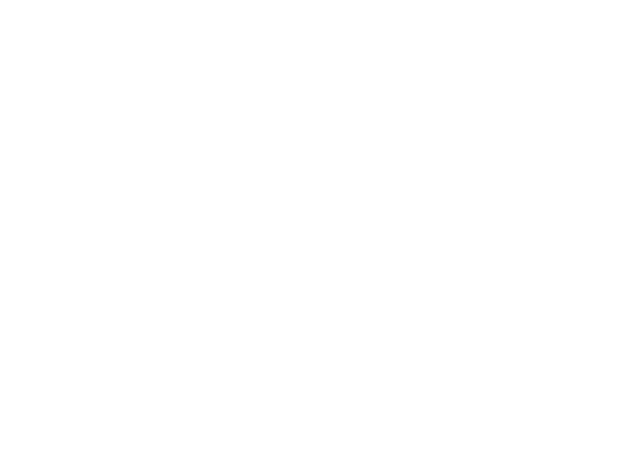
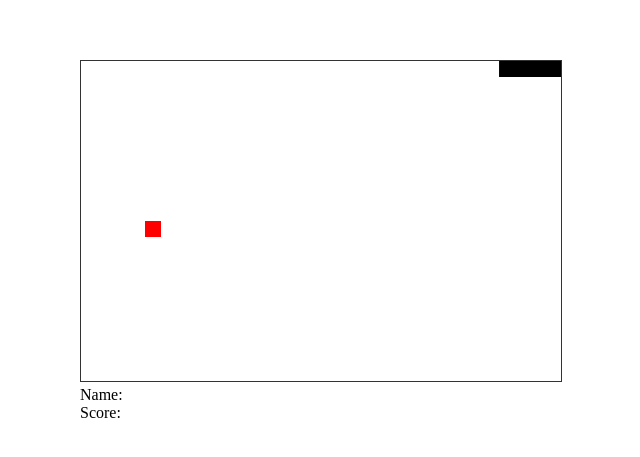
Before and after one commit to CodectiveOrg/snake-frontend, a React (Vite) app: page /game in a window 1280 px wide. Before the commit this address had no page. Shown: the part 159-616 px from the top of the page, without its empty margins (319-959 px from the left). Built offline with nearby package versions, Linux system fonts and the light colour scheme.

Commit message:
[ADD] intro page and game page

```diff
--- a/src/components/canvas.ts
+++ b/src/components/canvas.ts
@@ -1,5 +1,4 @@
 import type { Point } from "../types/point.ts";
-import { DOM } from "../utils/dom.utils.ts";
 import type { Snake } from "../entities/snake.ts";
 
 export class Canvas {
@@ -13,14 +12,17 @@ export class Canvas {
 
   private ctx: CanvasRenderingContext2D;
 
-  public constructor(private snake: Snake) {
+  public constructor(
+    private canvas: HTMLCanvasElement,
+    private snake: Snake,
+  ) {
     this.init();
-    this.ctx = DOM.canvas.getContext("2d")!;
+    this.ctx = this.canvas.getContext("2d")!;
   }
 
   private init(): void {
-    DOM.canvas.width = Canvas.BOARD_WIDTH * Canvas.CELL_SIZE;
-    DOM.canvas.height = Canvas.BOARD_HEIGHT * Canvas.CELL_SIZE;
+    this.canvas.width = Canvas.BOARD_WIDTH * Canvas.CELL_SIZE;
+    this.canvas.height = Canvas.BOARD_HEIGHT * Canvas.CELL_SIZE;
   }
 
   public drawFood(point: Point): void {
@@ -53,7 +55,7 @@ export class Canvas {
   }
 
   public clear(): void {
-    this.ctx.clearRect(0, 0, DOM.canvas.width, DOM.canvas.height);
+    this.ctx.clearRect(0, 0, this.canvas.width, this.canvas.height);
   }
 
   private getSortedPoints(i: number, j: number): [Point, Point] {
--- /dev/null
+++ b/src/components/canvas/canvas.component.tsx
@@ -0,0 +1,9 @@
+import type { ReactNode, Ref } from "react";
+
+import styles from "./canvas.module.css";
+
+type Props = { ref: Ref<HTMLCanvasElement> };
+
+export default function CanvasComponent({ ref }: Props): ReactNode {
+  return <canvas ref={ref} className={styles.canvas}></canvas>;
+}
--- a/src/styles/canvas.css
+++ b/src/components/canvas/canvas.module.css
@@ -1,3 +1,3 @@
-canvas {
+.canvas {
   border: 1px solid hsl(0deg 0% 20%);
 }
--- a/src/components/router/router.component.tsx
+++ b/src/components/router/router.component.tsx
@@ -4,12 +4,11 @@ import IntroPage from "../../pages/intro/intro.page.tsx";
 import GamePage from "../../pages/game/game.page.tsx";
 
 export default function RouterComponent(): ReactNode {
-  const username = localStorage.getItem("username");
-
   return (
     <BrowserRouter>
       <Routes>
-        <Route path="/" element={username ? <IntroPage /> : <GamePage />} />
+        <Route path="/" element={<IntroPage />} />
+        <Route path="/game" element={<GamePage />} />
       </Routes>
     </BrowserRouter>
   );
--- a/src/entities/game-master.ts
+++ b/src/entities/game-master.ts
@@ -2,7 +2,6 @@ import { Snake } from "./snake.ts";
 import { Food } from "./food.ts";
 import { Canvas } from "../components/canvas.ts";
 import { Controller } from "./controller.ts";
-import { DOM } from "../utils/dom.utils.ts";
 
 export class GameMaster {
   public controller: Controller;
@@ -10,13 +9,13 @@ export class GameMaster {
   public food: Food;
   public snake: Snake;
 
-  private score: number = 0;
+  public score: number = 0;
   private isGameOver: boolean = false;
 
-  public constructor() {
+  public constructor(canvas: HTMLCanvasElement) {
     this.controller = new Controller();
     this.snake = new Snake(this.controller);
-    this.canvas = new Canvas(this.snake);
+    this.canvas = new Canvas(canvas, this.snake);
     this.food = new Food(this.snake);
   }
 
@@ -62,10 +61,7 @@ export class GameMaster {
   private checkForFood(): void {
     if (this.snake.doesCollideWithFood(this.food.coords)) {
       this.score++;
-      DOM.score.textContent = this.score.toString();
-
       this.food.generateFood();
-
       this.snake.tailDebt++;
     }
   }
--- a/src/pages/game/game.page.tsx
+++ b/src/pages/game/game.page.tsx
@@ -1,7 +1,31 @@
-import type { ReactNode } from "react";
-
+import { type ReactNode, useEffect, useRef } from "react";
 import styles from "./game.module.css";
+import CanvasComponent from "../../components/canvas/canvas.component.tsx";
+import { GameMaster } from "../../entities/game-master.ts";
 
 export default function GamePage(): ReactNode {
-  return <div className={styles.game}></div>;
+  const username = localStorage.getItem("username");
+
+  const masterRef = useRef<GameMaster>(null);
+  const canvasRef = useRef<HTMLCanvasElement>(null);
+
+  useEffect(() => {
+    if (masterRef.current || !canvasRef.current) {
+      return;
+    }
+
+    masterRef.current = new GameMaster(canvasRef.current);
+    masterRef.current.run();
+  }, []);
+
+  return (
+    <div className={styles.game}>
+      <CanvasComponent ref={canvasRef} />
+      <div className="info">
+        Name: <span id="name">{username}</span>
+        <br />
+        Score: <span id="score">{masterRef.current?.score}</span>
+      </div>
+    </div>
+  );
 }
--- a/src/pages/intro/intro.page.tsx
+++ b/src/pages/intro/intro.page.tsx
@@ -1,7 +1,30 @@
-import type { ReactNode } from "react";
-
+import type { FormEvent, ReactNode } from "react";
 import styles from "./intro.module.css";
+import { useNavigate } from "react-router";
 
 export default function IntroPage(): ReactNode {
-  return <div className={styles.intro}></div>;
+  const navigate = useNavigate();
+
+  const formSubmitHandler = (e: FormEvent<HTMLFormElement>): void => {
+    e.preventDefault();
+
+    const formData = new FormData(e.currentTarget);
+
+    const username = (formData.get("username") as string) || "Lazy User!";
+    localStorage.setItem("username", username);
+
+    navigate("game");
+  };
+
+  return (
+    <div className={styles.intro}>
+      <form onSubmit={formSubmitHandler}>
+        <label>
+          لطفا نام خود را وارد کنید
+          <input type="text" name="username" />
+        </label>
+        <button>ارسال</button>
+      </form>
+    </div>
+  );
 }
--- a/tsconfig.app.json
+++ b/tsconfig.app.json
@@ -19,7 +19,7 @@
     "strict": true,
     "noUnusedLocals": true,
     "noUnusedParameters": true,
-    "erasableSyntaxOnly": true,
+    "erasableSyntaxOnly": false,
     "noFallthroughCasesInSwitch": true,
     "noUncheckedSideEffectImports": true
   },
```
Also changed, not shown: src/app/game/page.ts (deleted, +0 -9 lines), src/app/intro/page.ts (deleted, +0 -15 lines), src/app/main.ts (deleted, +0 -13 lines), src/utils/route.utils.ts (deleted, +0 -33 lines).
